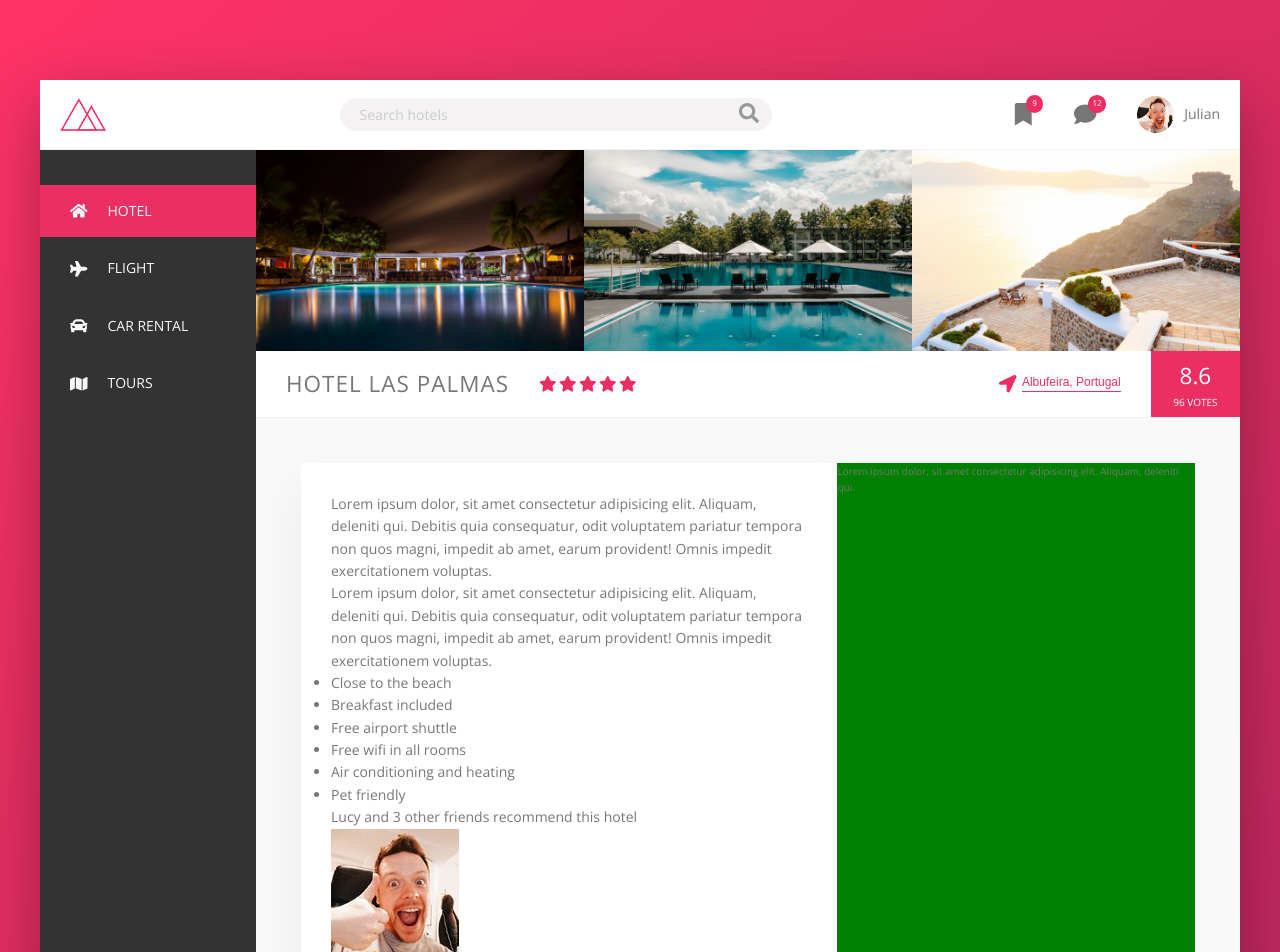
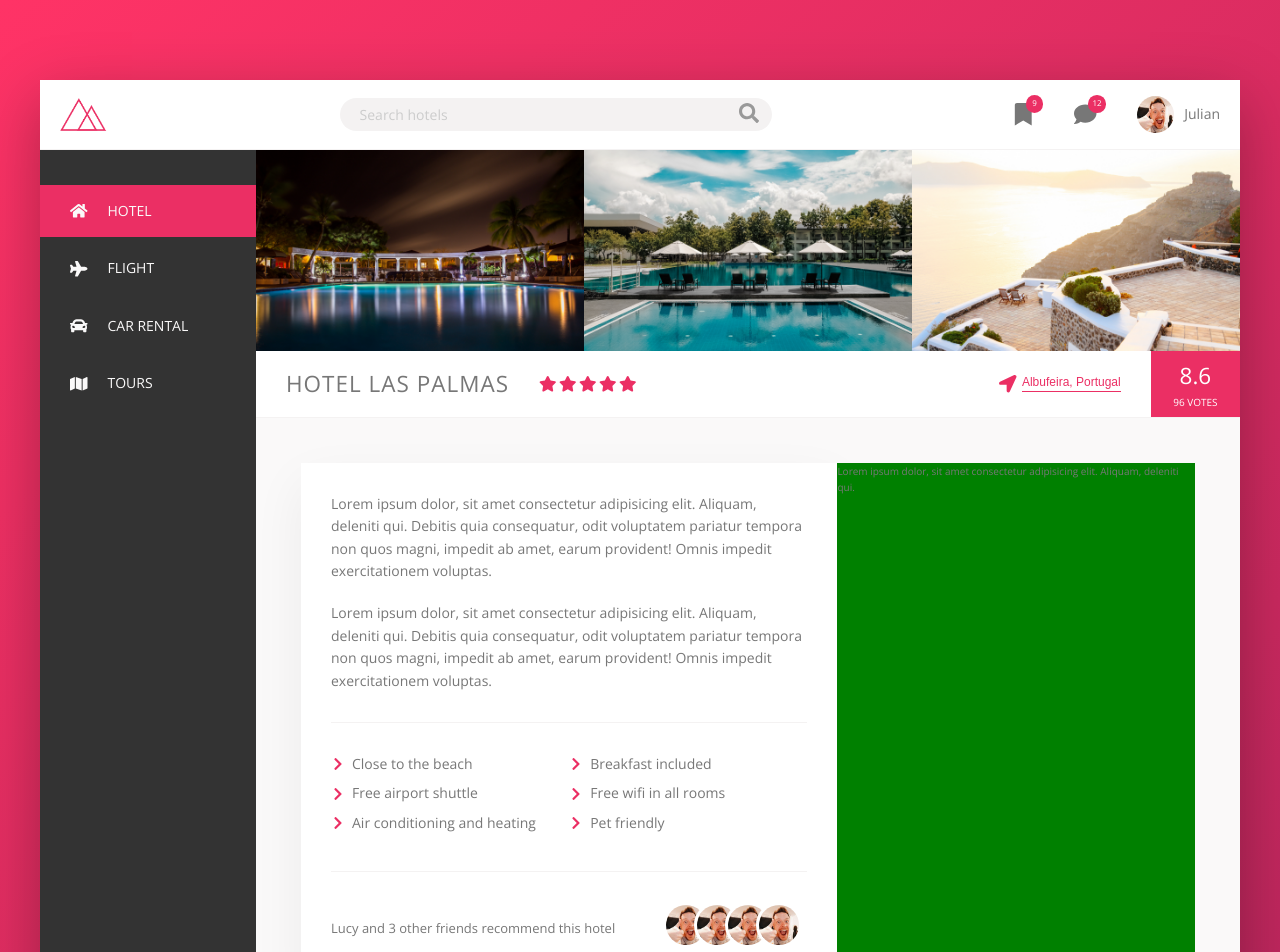
Before and after one commit to julikroch/trillo-project, a React (Create React App) app: page / in a window 1280 px wide. Shown: the top 952 px of the page. Built offline with nearby package versions, Linux system fonts and the light colour scheme.

Commit message:
finishing main

```diff
--- a/src/components/Main.tsx
+++ b/src/components/Main.tsx
@@ -1,5 +1,5 @@
 import { useState } from 'react';
-import { FaStar, FaLocationArrow } from 'react-icons/fa';
+import { FaStar, FaLocationArrow, FaChevronRight } from 'react-icons/fa';
 import hotels from './../json/hotel.json'
 import person from './../img/user-1.jpg'
 
@@ -89,7 +89,7 @@ const Main = () => {
                     </p>
                     <ul className="list">
                         {items.map((item: Item) => (
-                            <li className="list__item" key={item.id}>{item.text}</li>
+                            <li className="list__item" key={item.id}> <FaChevronRight className="list__icon" />{item.text}</li>
                         ))}
                     </ul>
                     <div className="recommend">
@@ -97,7 +97,10 @@ const Main = () => {
                             Lucy and 3 other friends recommend this hotel
                         </div>
                         <div className="recommend__friends">
-                            <img src={person} alt="Person" />
+                            <img src={person} className="recommend__photo" alt="Person" />
+                            <img src={person} className="recommend__photo" alt="Person" />
+                            <img src={person} className="recommend__photo" alt="Person" />
+                            <img src={person} className="recommend__photo" alt="Person" />
                         </div>
                     </div>
                 </div>
--- a/src/sass/components/_components.scss
+++ b/src/sass/components/_components.scss
@@ -283,3 +283,60 @@
         box-shadow: none;
     }
 }
+
+//PARAGRAPH
+.paragraph:not(:last-of-type) {
+    margin-bottom: 2rem;
+}
+
+//LIST
+.list {
+    list-style: none;
+    margin: 3rem 0;
+    padding: 3rem 0;
+    border-top: var(--line);
+    border-bottom: var(--line);
+    display: flex;
+    flex-wrap: wrap;
+
+    &__item {
+        flex: 0 0 50%;
+        display: flex;
+        margin-bottom: .7rem;
+        align-items: center;
+        gap: .7rem;
+    }
+
+    &__icon {
+        color: var(--color-primary);
+    }
+}
+
+//RECOMMEND
+
+.recommend {
+    font-size: 1.3rem;
+    color: var(--color-grey-dark-2);
+    display: flex;
+    align-items: center;
+
+    &__count {
+        margin-right: auto;
+    }
+
+    &__friends {
+        padding-right: .5rem;
+    }
+
+    &__photo {
+        box-sizing: content-box;
+        height: 4rem;
+        width: 4rem;
+        border-radius: 50%;
+        border: 3px solid #fff;
+
+        &:not(:last-child) {
+            margin-right: -1.5rem;
+        }
+    }
+}
```
